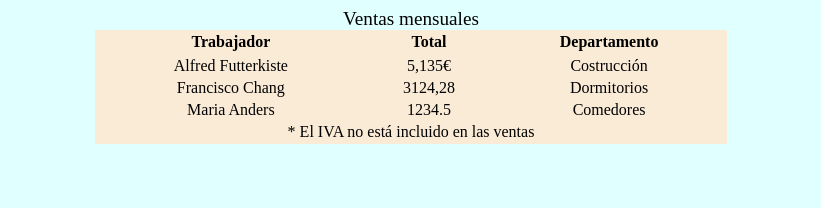
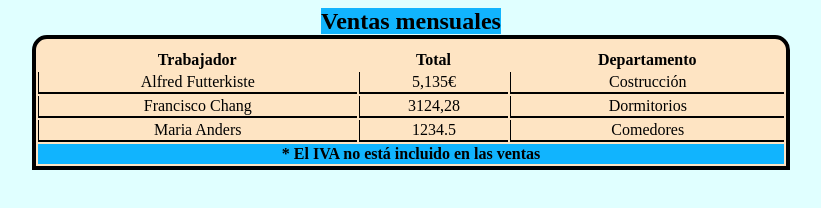
Before and after one commit to KJoTechTalent/EjCSS3, a plain HTML site: page index.html in a window 1280 px wide. Shown: the whole page, without its empty margins (229-1050 px from the left). Drawn offline with Linux system fonts and the light colour scheme.

Commit message:
2o commit

```diff
--- a/index.html
+++ b/index.html
@@ -6,55 +6,47 @@
     <title></title>
     <link rel="stylesheet" href="style.css" />
   </head>
-  <body class="globaltab">
-    <!--Div que engloba todo -->
-    <div class="global">
+  <body>
       <!--Hago la tabla -->
-      <table class="tabsell" >
+      <table class="tabsell">
         <!--Cabeza de tabla -->
         <thead class="thesell">
-          <caption class="sell">
-            Ventas mensuales
-          </caption>
+          <caption><span>Ventas mensuales</span></caption>
           <tr class="">
-            <th>Trabajador</th>
-            <th>Total</th>
-            <th>Departamento</th>
+            <th class="tabheader">Trabajador</th>
+            <th class="tabheader">Total</th>
+            <th class="tabheader">Departamento</th>
           </tr>
         </thead>
 
         <!--Cuerpo de tabla -->
-        <tbody class="tbosell">
+        <tbody>
+          <!--1r Tr TBODY -->
           <tr>
-            <!--1r Tr TBODY -->
-          </tr>
-
-          <tr>
-            <td>Alfred Futterkiste</td>
-            <td>5,135€</td>
-            <td>Costrucción</td>
+            <td class="borbott">Alfred Futterkiste</td>
+            <td class="borbott">5,135€</td>
+            <td class="borbott">Costrucción</td>
           </tr>
           <!--2o Tr TBODY -->
           <tr>
-            <td>Francisco Chang</td>
-            <td>3124,28</td>
-            <td>Dormitorios</td>
+            <td class="borbott">Francisco Chang</td>
+            <td class="borbott">3124,28</td>
+            <td class="borbott">Dormitorios</td>
           </tr>
           <!--3r Tr TBODY -->
           <tr>
-            <td>Maria Anders</td>
-            <td>1234.5</td>
-            <td>Comedores</td>
+            <td class="borbott">Maria Anders</td>
+            <td class="borbott">1234.5</td>
+            <td class="borbott">Comedores</td>
           </tr>
+
         </tbody>
-
         <!--Pie de tabla -->
-        <tfoot>
+        <tfoot class="footsty">
           <tr>
             <td colspan="3">* El IVA no está incluido en las ventas</td>
           </tr>
         </tfoot>
       </table>
-    </div>
   </body>
 </html>
--- a/style.css
+++ b/style.css
@@ -1,18 +1,38 @@
 body{
     background-color:lightcyan
 }
+span{
+    background-color: #11b4fe;
+    font-size: 1.5rem;
+    font-weight: 600;
+}
 .tabsell{
-    background-color: antiquewhite;
+    border: 4px solid black;
+    border-top-left-radius: 15px;
+    border-top-right-radius: 15px;
+    background-color: #FEE4C3;
     text-align: center;
-    width: 50%;
+    width: 60%;
     margin-left: auto;
     margin-right: auto;
 
 }
 .thesell{
     text-align: center;
+
 }
-.sell{
-    font-size: larger;
-    fon
+.tabheader{
+    padding-top: 0.6rem;
 }
+.tabstyle{
+    border: solid black 3px;
+}
+.borbott{
+    border-bottom: 2px solid black;
+    border-left: 1px solid black;
+}
+.footsty{
+    font-weight: 600;
+    font-weight: 600;
+    background-color: #11b4fe;
+}
```
